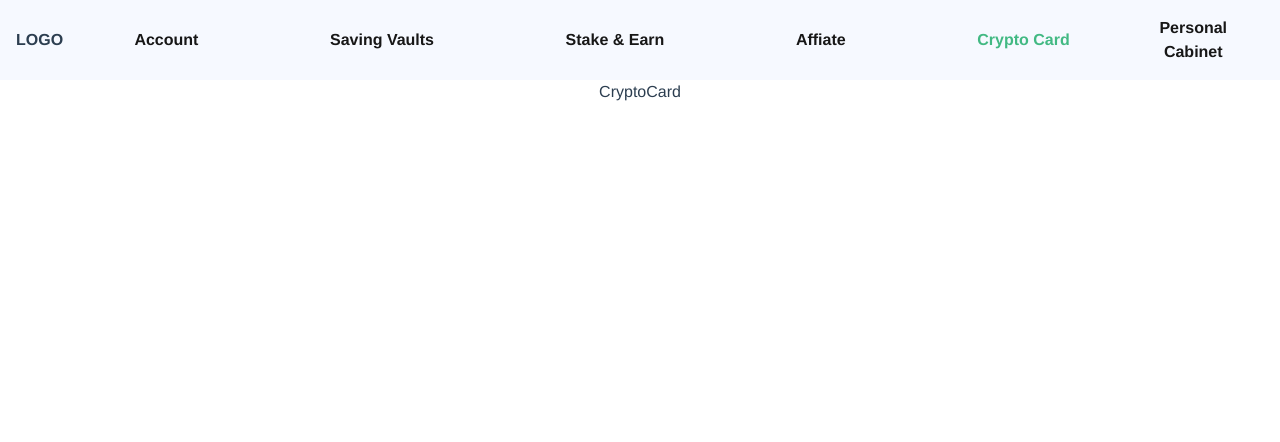
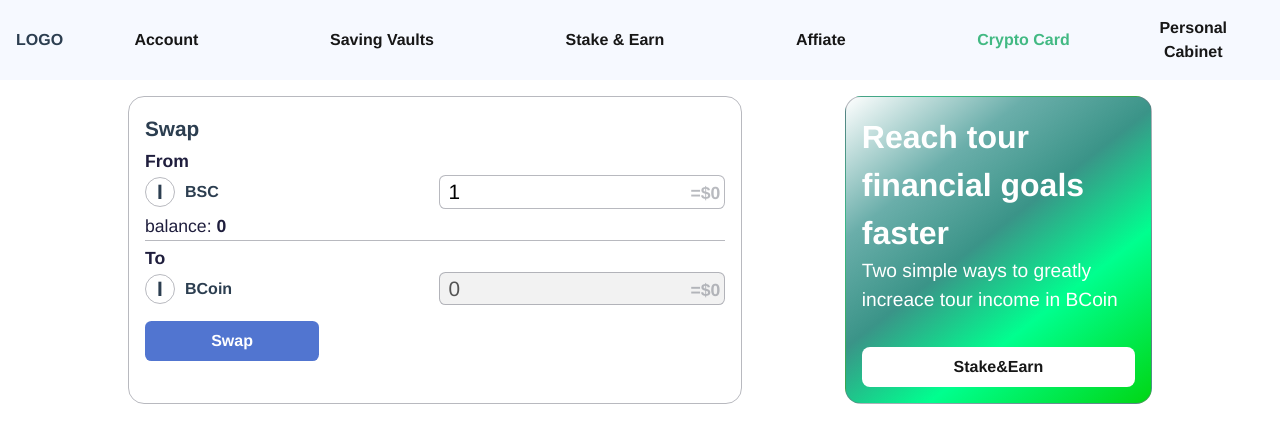
Before and after one commit to komalxfrlv/cryban, a Vue app: page /CryptoCard in a window 1280 px wide. Shown: the top 442 px of the page. Built offline with nearby package versions, Linux system fonts and the light colour scheme; some icons are missing.

Commit message:
Crypto Card

```diff
--- a/src/views/AffiateView.vue
+++ b/src/views/AffiateView.vue
@@ -1,3 +1,3 @@
 <template>
-    AffiateView.vue
+    AFFINATE
 </template>
--- a/src/views/CryptoCard.vue
+++ b/src/views/CryptoCard.vue
@@ -1,3 +1,186 @@
 <template>
-    CryptoCard
+<div class="container">
+    <div class="content">
+        <div class="swap">
+            <text class="title">Swap</text>
+            <div class="transfer">
+                <div class="fromto">
+                    <text>From</text>
+                    <div class="info">
+                        <div class="left">
+                            <div class="icon">I</div>
+                            <div class="name">BSC</div>
+                        </div>
+                        <div class="right">
+                            <input type="number" v-model="from" />
+                            <text>=$0</text>
+                        </div>
+                    </div>
+                    <text class="balance">balance: <text style="font-weight: bold;">0</text></text>
+                </div>
+                <div class="line"></div>
+                <div class="fromto">
+                    <text>To</text>
+                    <div class="info">
+                        <div class="left">
+                            <div class="icon">I</div>
+                            <div class="name">BCoin</div>
+                        </div>
+                        <div class="right">
+                            <input type="number" v-model="to" disabled style="background-color: rgba(211, 211, 211, 0.288);" />
+                            <text>=$0</text>
+                        </div>
+                    </div>
+                </div>
+            </div>
+            <div class="swap-button">
+                <text>Swap</text>
+            </div>
+        </div>
+        <div class="reach-your-goal">
+            <div class="text">
+                <text class="title">Reach tour financial goals faster</text>
+                <text class="description">Two simple ways to greatly increace tour income in BCoin</text>
+            </div>
+            <div class="stakeearn" @click="$router.push({name: 'StakeEarn'})">
+                <text>Stake&Earn</text>
+            </div>
+        </div>
+    </div>
+</div>
 </template>
+<script>
+export default{
+    data(){
+        return{
+            from: 1,
+            to: 0,
+        }
+    }
+}
+</script>
+<style lang="scss" scoped>
+.container{
+    width: 100vw;
+}
+.content{
+    margin-top: var(--main-container-top-spacing);
+    width: var(--main-content-width);
+    margin-left: auto;
+    margin-right: auto;
+    display: flex;
+    flex-direction: row;
+    justify-content: space-between;
+    .swap{
+        border: 1px solid var(--gray-color);
+        border-radius: 1rem;
+        width: 60%;
+        padding: 16px;
+        text-align: left;
+        font-size: 1.3rem;
+        font-weight: bold;
+        .fromto{
+            text{
+                font-weight: bold;
+                font-size: 1.1rem;
+                color: var(--valuta-color);
+            }
+            .info{
+                display: flex;
+                flex-direction: row;
+                justify-content: space-between;
+                .left{
+                    display: flex;
+                    flex-direction: row;
+                    align-items: center;
+                    .icon{
+                        border-radius: 50%;
+                        border: 1px solid var(--gray-color);
+                        margin-right: 10px;
+                        width: 30px;
+                        height: 30px;
+                        display: flex;
+                        justify-content: center;
+                        align-items: center;
+                    }
+                    .name{
+                        font-size: 1rem;
+                    }
+                }
+                .right{
+                    display: flex;
+                    flex-direction: row;
+                    align-items: center;
+                    position: relative;
+                    input{
+                        border: 1px solid var(--gray-color);
+                        -webkit-appearance: none;
+                        -moz-appearance: textfield;
+                        border-radius: .4rem;
+                        padding: 0px 8px;
+                        outline: none;
+                        // &:focus{
+                        //     background-color: rgba(211, 211, 211, 0.288);
+                        // }
+                    }
+                    text{
+                        position: absolute;
+                        top: 5px;
+                        right: 5px;
+                        color: var(--gray-color);
+                    }
+                }
+            }
+            .balance{
+                font-weight: lighter;
+            }
+        }
+        .line{
+            background-color: var(--gray-color);
+            height: 1px;
+        }
+        .swap-button{
+            background-color: var(--link-active-text);
+            color: white;
+            padding: 8px;
+            width: 30%;
+            border-radius: .4rem;
+            margin-top: 2vh;
+            text-align: center;
+            font-size: 1rem;
+        }
+    }
+    .reach-your-goal{
+        border: 0.5px solid var(--gray-color);
+        border-radius: 1rem;
+        width: 30%;
+        padding: 16px;
+        background: rgb(255,255,255);
+        background: linear-gradient(142deg, rgba(255,255,255,1) 0%, rgba(106,174,170,1) 26%, rgba(9,121,106,0.8) 46%, rgba(0,255,143,1) 68%, rgba(1,214,20,1) 100%);
+        .text{
+            display: flex;
+            flex-direction: column;
+            text-align: left;
+            margin-bottom: 4vh;
+            .title{
+                font-size: 2rem;
+                font-weight: bold;
+                color: white;
+            }
+            .description{
+                font-size: 1.2rem;
+                color: white;
+            }
+        }
+        .stakeearn{
+            background-color: white;
+            border-radius: 8px;
+            padding: 8px;
+            color: var(--black-color);
+            font-weight: bold;
+            font-size: 1rem;
+            cursor: pointer;
+        }
+    }
+}
+</style>
--- a/src/views/StakeEarn.vue
+++ b/src/views/StakeEarn.vue
@@ -15,7 +15,7 @@
                         <div class="earn-desc">Earn BCoin through farming</div>
                     </div>
                     <div class="daily">
-                        <text>{{valuta[x].dailyProcent}}% daily</text>
+                        <text>{{days[y].dailyProcent}}% daily</text>
                     </div>
                 </div>
                 <!--CURRENCY-->
@@ -56,11 +56,11 @@
                 <div class="income">
                     <div class="result-income">
                         <text>Daily income</text>
-                        <text class="stake-coin">{{valuta[x].dailyProcent}} BCoin</text>
+                        <text class="stake-coin">{{days[y].dailyProcent}} BCoin</text>
                     </div>
                     <div class="result-income">
                         <text>Total income</text>
-                        <text class="stake-coin">{{ (amount + ((amount % valuta[x].dailyProcent) * days[y].day)).toFixed(0) }} BCoin</text>
+                        <text class="stake-coin">{{ (amount + ((amount % days[y].dailyProcent) * days[y].day)).toFixed(0) }} BCoin</text>
                     </div>
                 </div>
                 <div class="stake-now-button">
@@ -118,52 +118,49 @@ export default{
                 {
                     icon: 'cib:btc',
                     name: 'BTC',
-                    dailyProcent: 1.2
                 },
                 {
                     icon: 'cryptocurrency:ltc',
                     name: 'LTC',
-                    dailyProcent: 1.1
                 },
                 {
                     icon: 'formkit:bnb',
                     name: 'BNB',
-                    dailyProcent: 1.4
                 },
                 {
                     icon: 'cib:ethereum',
                     name: 'ETH',
-                    dailyProcent: 0.8
                 },
                 {
                     icon: 'cryptocurrency:trx',
                     name: 'TRX',
-                    dailyProcent: 0.6
                 },
                 {
                     icon: 'formkit:tether',
                     name: 'Tether',
-                    dailyProcent: 1.3
                 },
                 {
                     icon: 'mingcute:xrp-fill',
                     name: 'XRP',
-                    dailyProcent: 0.9
                 },
 
             ],
             days:[
                 {
-                    day: 30
+                    day: 30,
+                    dailyProcent: 0.7
                 },
                 {
-                    day: 60
+                    day: 60,
+                    dailyProcent: 0.9
                 },
                 {
-                    day: 90
+                    day: 90,
+                    dailyProcent: 1.2
                 },
                 {
-                    day: 120
+                    day: 120,
+                    dailyProcent: 1.5
                 }
             ]
         }
```
